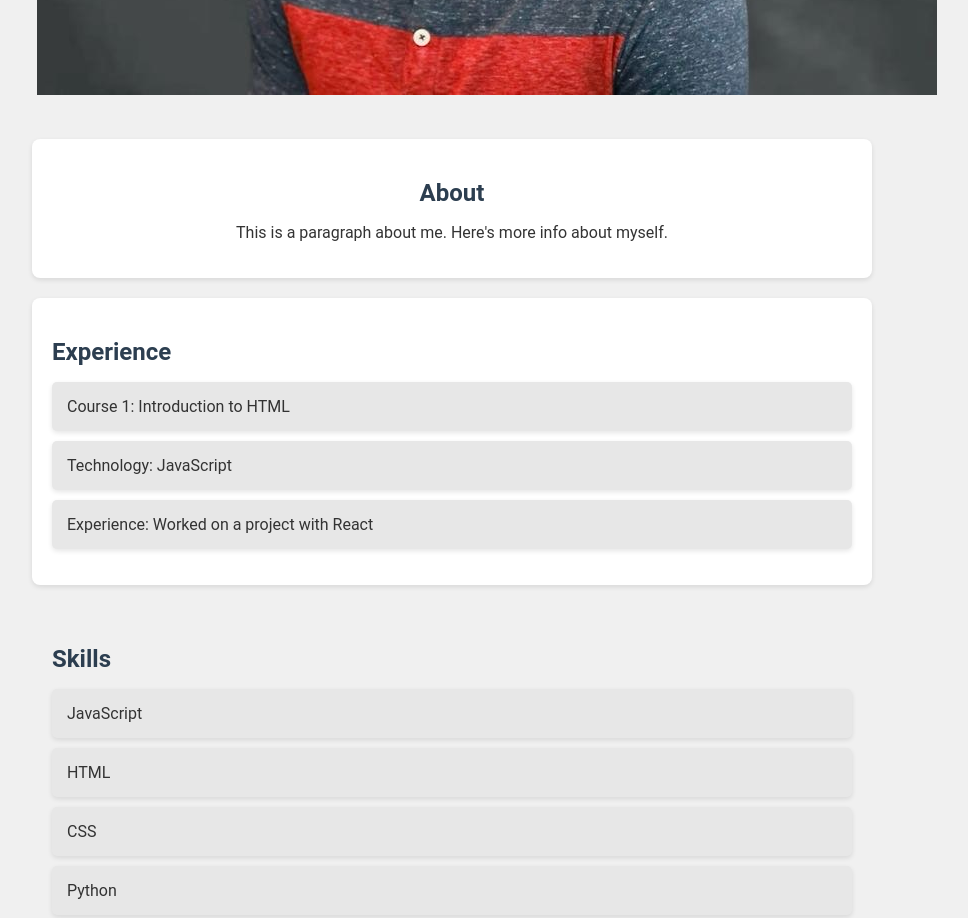
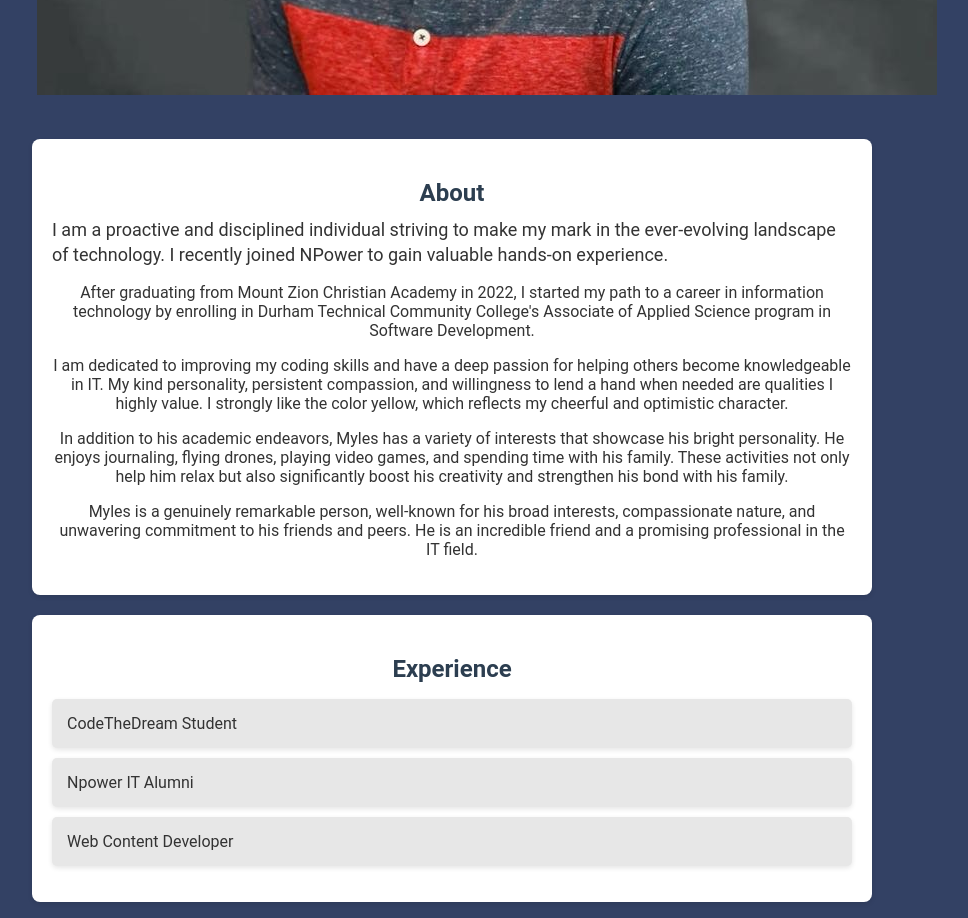
Before and after one commit to mylesamos231/myles-codethedreamjupiter, a plain HTML site: page index.html in a window 1280 px wide. Shown: the part 640-1558 px from the top of the page, without its empty margins (188-1156 px from the left). Drawn offline with Linux system fonts and the light colour scheme.

Commit message:
HTML & CSS modified.

```diff
--- a/index.html
+++ b/index.html
@@ -31,29 +31,36 @@
     <!-- About Section -->
     <section id="about">
       <h2>About</h2>
-      <p>This is a paragraph about me. Here's more info about myself.</p>
-    </section>
+      <p id="page1">I am a proactive and disciplined individual striving to make my mark in the ever-evolving landscape of technology. I recently joined NPower to gain valuable hands-on experience.</p>
+      <p>After graduating from Mount Zion Christian Academy in 2022, I started my path to a career in information technology by enrolling in Durham Technical Community College's Associate of Applied Science program in Software Development.</p>
+      <p>I am dedicated to improving my coding skills and have a deep passion for helping others become knowledgeable in IT. My kind personality, persistent compassion, and willingness to lend a hand when needed are qualities I highly value. I strongly like the color yellow, which reflects my cheerful and optimistic character.</p>
+      <p>In addition to his academic endeavors, Myles has a variety of interests that showcase his bright personality. He enjoys journaling, flying drones, playing video games, and spending time with his family. These activities not only help him relax but also significantly boost his creativity and strengthen his bond with his family.</p>
+      <p>Myles is a genuinely remarkable person, well-known for his broad interests, compassionate nature, and unwavering commitment to his friends and peers. He is an incredible friend and a promising professional in the IT field.</p>
+        </section>
 
     <!-- Experience Section -->
     <section id="experience">
       <h2>Experience</h2>
       <ul>
-        <li>Course 1: Introduction to HTML</li>
-        <li>Technology: JavaScript</li>
-        <li>Experience: Worked on a project with React</li>
+        <li>CodeTheDream Student</li>
+        <li>Npower IT Alumni </li>
+        <li>Web Content Developer</li>
       </ul>
     </section>
 
     <!-- Skills Section -->
     <section id="skills">
       <h2>Skills</h2>
-      <ul></ul>
+      <ul>
     </section>
 
     <!-- Projects Section -->
     <section id="projects">
       <h2>Projects</h2>
-      <ul></ul>
+      <ul>
+        <li><a href="https://github.com/mylesamos231/New-York-Website">New York Webiste</a></li>
+        <li><a href="https://github.com/mylesamos231/online-calculator">Online-calculator</a></li>
+      </ul>
     </section>
 
     <!-- Connect Section -->
--- a/style.css
+++ b/style.css
@@ -1,6 +1,6 @@
 /* Global Styles */
 body {
-  background-color: #f0f0f0;
+  background-color: rgb(51, 65, 100);
   color: #333;
   font-family: 'Roboto', sans-serif;
   margin: 0;
@@ -10,13 +10,14 @@ body {
 h1 {
   font-size: 2.5rem;
   font-weight: bold;
-  color: #2C3E50;
+  color: #ffffff;
   letter-spacing: 2px;
   text-align: center;
   margin-top: 20px;
 }
 
 h2 {
+  text-align: center;
   font-size: 1.5rem;
   font-weight: 600;
   color: #2C3E50;
@@ -59,7 +60,7 @@ section {
   max-width: 800px;
 }
 
-#about, #experience, #connect, #leave-message, #messages {
+#about, #experience, #connect,#skills, #projects, #connect, #leave-message, #messages {
   margin-bottom: 20px;
   padding: 20px;
   background-color: #fff;
@@ -82,6 +83,16 @@ section {
   margin-bottom: 10px;
   border-radius: 5px;
   box-shadow: 0 2px 5px rgba(0, 0, 0, 0.1);
+}
+
+#page1 {
+  text-align: left;
+  margin:0;
+  padding:0;
+  font-size:large;
+  font-family: 'Roboto', sans-serif;
+  line-height: 1.4;
+  color: #333;
 }
 
 /* Picture of Myles Styling */
```
